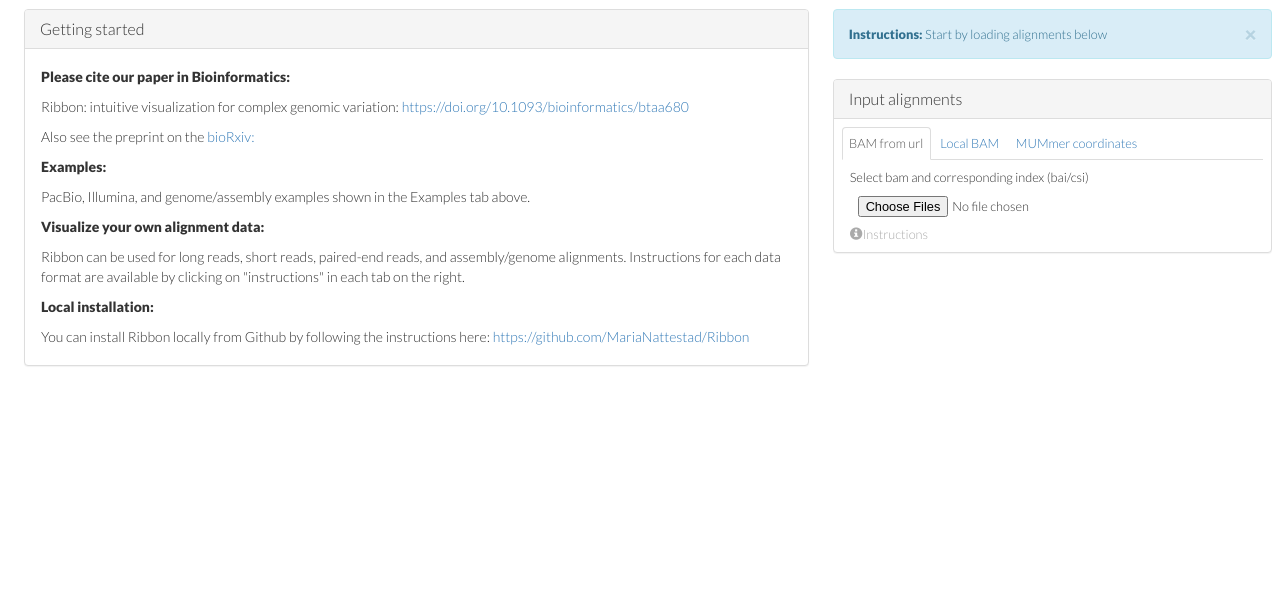
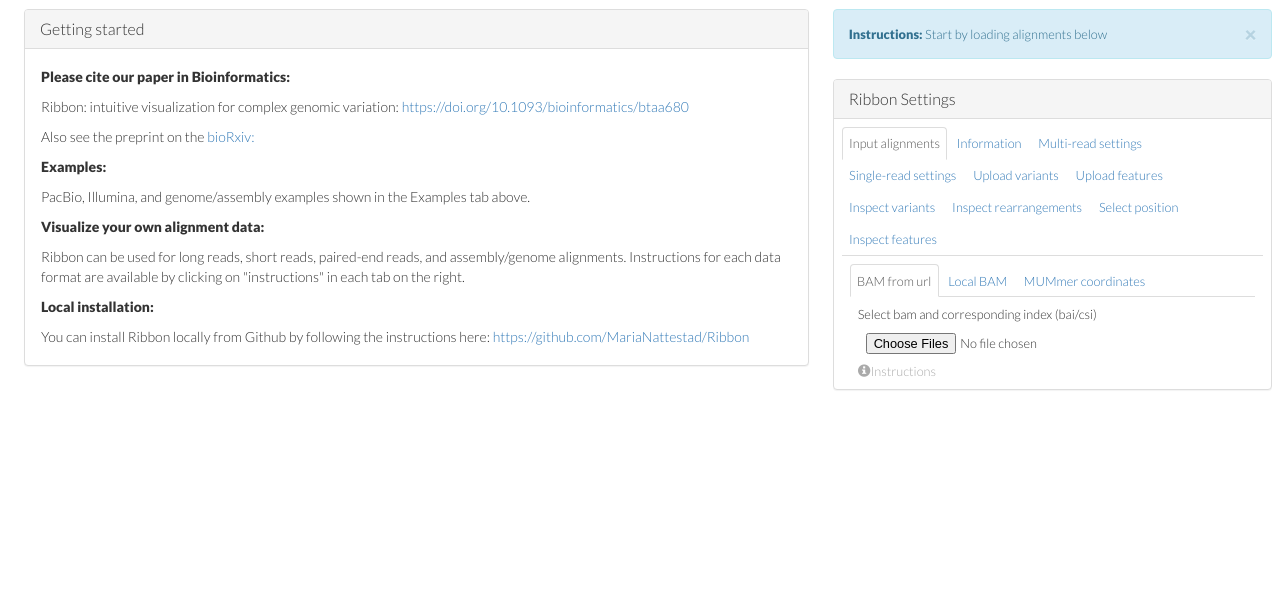
Before and after one commit to MariaNattestad/Ribbon, a PHP site: page / in a window 1280 px wide. Shown: the part 51-640 px from the top of the page. Run offline with PHP 8.4, Linux system fonts and the light colour scheme.

Commit message:
Move all the collapsible panels into tabs.
This makes it easier to see everything.
Next I'll combine some of them, especially data loading and data inspection for the same file format.

```diff
--- a/css/custom.css
+++ b/css/custom.css
@@ -265,5 +265,5 @@
 
 .scrollable_table_landing {
   overflow-y: scroll;
-  height: 200px;
+  height: 400px;
 }
--- a/index.html
+++ b/index.html
@@ -194,15 +194,59 @@
 	<div id="right_panel" style="display: flex; flex-direction: column; height: 80%;">
 		<div id='user-message'></div>
 		<div id='right-panel-under-alert' style="overflow: scroll; flex: 1;">
-			<div class="panel-group" id="data_description_panel">
 			<div class="panel panel-default">
 				<div class="panel-heading">
-						<h4 class="panel-title">
-						<a data-toggle="collapse" class="active" href="#collapsible_info_box">Information</a>
-						</h4>
+					<h4 class="panel-title">Ribbon Settings</h4>
 				</div>
-					<div class="panel-collapse collapse in" id="collapsible_info_box">
+
 				<div class="panel-body">
+
+					<!-- Tabs: -->
+					<ul class="nav nav-tabs">
+						<li class="active"><a data-toggle="tab" href="#tab_input_alignments">Input alignments</a></li>
+						<li><a data-toggle="tab" href="#tab_data_description">Information</a></li>
+						<li><a data-toggle="tab" href="#tab_region_settings">Multi-read settings</a></li>
+						<li><a data-toggle="tab" href="#tab_settings">Single-read settings</a></li>
+						<li><a data-toggle="tab" href="#tab_variant_input_panel">Upload variants</a></li>
+						<li><a data-toggle="tab" href="#tab_feature_input_panel">Upload features</a></li>
+						<li><a data-toggle="tab" href="#tab_variant_table_panel">Inspect variants</a></li>
+						<li><a data-toggle="tab" href="#tab_bedpe_table_panel">Inspect rearrangements</a></li>
+						<li><a data-toggle="tab" href="#tab_region_selector_panel">Select position</a></li>
+						<li><a data-toggle="tab" href="#tab_features_table_panel">Inspect features</a></li>
+					</ul>
+					<div class="tab-content">
+						<div id="tab_input_alignments" class="tab-pane fade in active">
+							<ul class="nav nav-tabs">
+								<li class="active"><a data-toggle="tab" href="#url_bam">BAM from url</a></li>
+								<li><a data-toggle="tab" href="#bam">Local BAM</a></li>
+								<li><a data-toggle="tab" href="#coords">MUMmer coordinates</a></li>
+							</ul>
+
+							<div class="tab-content">
+							<!-- Bam input -->
+								<div id="bam" class="tab-pane active">
+									<p>Select bam and corresponding index (bai/csi)</p>
+									<input type="file" name="files[]" id="bam_file"	multiple />
+									<span id="bam_info_icon" ><span class="glyphicon glyphicon-info-sign"></span>Instructions</span>
+								</div>
+								<div id="url_bam" class="tab-pane">
+									<input type="text" id="bam_url_input" value="http://">
+									<input type="submit" id="submit_bam_url" value="Load bam file from a url">
+									<p>Make sure the bam file exists and that it has a corresponding index (.bai or .csi) file with an identical filename except for the addition of the .bai or .csi suffix. If the bam file does not exist or cannot be read, a header will fail to appear but there will be no error message. If the header of the bam file does not show up within about 10 seconds, loading the bam file has probably failed and you should check to make sure it actually exists at the given address. (To test for this, put the url into your web browser. If it starts downloading the bam file, then also check whether adding .bai or .csi to the url downloads the index file. If one of these does not start a download, then the file does not exist.)
+									</p>
+									<p>Note that the bam file does not get read into memory, but the index file does, so if the index file is huge, it will take a while the first time you fetch reads from the bam file.
+									</p>
+								</div>
+							<!-- Coords input -->
+								<div id="coords" class="tab-pane">
+									<p>Upload a show-coords file:</p>
+									<input type="file" id="coords_file" />
+									<span id="coords_info_icon"> <span class="glyphicon glyphicon-info-sign"></span>Instructions</span>
+								</div>
+							</div>
+						</div>
+						<div id="tab_data_description" class="tab-pane fade">
+							<p>Information about the data and settings</p>
 							<div id="user_notes">
 								<label>Notes</label>
 								<textarea class="form-control" id="notes" placeholder="Add notes here (not saved)"></textarea>
@@ -234,28 +278,10 @@
 							<button id="screenshot_top">Download top view as png</button>
 							<button id="screenshot_bottom">Download bottom view as png</button>
 						</div>
-					</div>
-				</div>
-			</div>
+						<div id="tab_region_settings" class="tab-pane fade">
+							<p>Settings for the multi-read (top) view</p>
 
-			<div class="panel-group" id="region_settings_panel">
-				<div class="panel panel-default">
-					<div class="panel-heading">
-						<h4 class="panel-title">
-							<a data-toggle="collapse" class="active" href="#collapsible_region_settings_box">Multi-read settings</a>
-						</h4>
-					</div>
-					<div class="panel-collapse collapse in" id="collapsible_region_settings_box">
-						<div class="panel-body">
-							<ul class="nav nav-tabs">
-								<li class="active"><a data-toggle="tab" href="#tab_reference">Reference</a></li>
-								<li><a data-toggle="tab" href="#tab_reads">Reads</a></li>
-								<li><a data-toggle="tab" href="#tab_settings">Settings</a></li>
-								<li id="feature_filter_tab"><a data-toggle="tab" href="#tab_features">Filter features by type</a></li>
-							</ul>
-
-							<div class="tab-content">
-								<div id="tab_reference" class="tab-pane fade in active">
+							<h3>Settings about how the reference shows up</h3>
 							<table class="settings_table">
 								<col width="45%">
 								<col width="20%">
@@ -300,10 +326,9 @@
 								</tr>
 
 							</table>
-								</div>
 
-								<!-- Read filtering-->
-								<div id="tab_reads" class="tab-pane fade">
+
+							<h3>Settings about read filtering</h3>
 							<table class="settings_table">
 								<col width="45%">
 								<col width="20%">
@@ -341,16 +366,14 @@
 									</td>
 								</tr>
 							</table>
-								</div>
 
 
-
-								<div id="tab_features" class="tab-pane fade">
+							<div id="feature_filter_settings_div">
+								<h3>Filter features by type</h3>
 								<table id="feature_type_table"></table>
 							</div>
 
 
-								<div id="tab_settings" class="tab-pane fade">
 							<table class="settings_table">
 								<col width="30%">
 								<col width="50%">
@@ -380,22 +403,8 @@
 								</tr>
 							</table>
 						</div>
-							</div> <!-- end of tab content -->
-						</div>
-					</div>
-				</div>
-			</div>
-
-			<div class="panel-group" id="settings">
-				<div class="panel panel-default">
-					<div class="panel-heading">
-						<h4 class="panel-title">
-							<a data-toggle="collapse" class="active" href="#collapsible_detail_settings_box">Single-read settings</a>
-						</h4>
-					</div>
-					<div class="panel-collapse collapse in" id="collapsible_detail_settings_box">
-						<div class="panel-body">
-							<div class="panel-body">
+						<div id="tab_settings" class="tab-pane fade">
+							<p>Settings for the single-read (bottom) view</p>
 							<div id="ribbon_vs_dotplot_container">
 								<label class="radio-inline">
 									<input class="ribbon_vs_dotplot" id="select_ribbon" type="radio" name="ribbon_vs_dotplot" value="ribbon">Ribbon plot
@@ -406,14 +415,7 @@
 								</label>
 							</div>
 
-								<ul class="nav nav-tabs">
-									<li class="active"><a data-toggle="tab" href="#tab_select_read">Select read</a></li>
-									<li><a data-toggle="tab" href="#tab_filter_alignments">Filter alignments</a></li>
-									<li><a data-toggle="tab" href="#tab_singleread_settings">Settings</a></li>
-								</ul>
 
-								<div class="tab-content">
-									<div id="tab_select_read" class="tab-pane fade in active">
 							<table class="settings_table">
 								<col width="50%">
 								<col width="20%">
@@ -431,26 +433,7 @@
 									</td>
 								</tr>
 							</table>
-									</div>
-									<div id="tab_filter_alignments" class="tab-pane fade">
-										<table class="settings_table">
-											<col width="50%">
-											<col width="20%">
-											<col width="30%">
-											<tr>
-												<td id="min_mq_title">Minimum mapping quality: </td>
-												<td><span id="mq_label">0</span></td>
-												<td><div class="slider" id="mq_slider"></div></td>
-											</tr>
-											<tr>
-												<td>Minimum alignment length: </td>
-												<td><span id="align_length_label">inf</span></td>
-												<td><div class="slider" id="align_length_slider"></div></td>
 
-											</tr>
-										</table>
-									</div>
-									<div id="tab_singleread_settings" class="tab-pane fade">
 							<table class="settings_table">
 								<col width="50%">
 								<col width="20%">
@@ -480,68 +463,26 @@
 								<!-- <tr class="ribbon_settings"><th colspan="3">Ribbon plot settings</th></tr> -->
 
 							</table>
+
+							<h3>Filter alignments</h3>
+							<table class="settings_table">
+								<col width="50%">
+								<col width="20%">
+								<col width="30%">
+								<tr>
+									<td id="min_mq_title">Minimum mapping quality: </td>
+									<td><span id="mq_label">0</span></td>
+									<td><div class="slider" id="mq_slider"></div></td>
+								</tr>
+								<tr>
+									<td>Minimum alignment length: </td>
+									<td><span id="align_length_label">inf</span></td>
+									<td><div class="slider" id="align_length_slider"></div></td>
+
+								</tr>
+							</table>
 						</div>
-								</div>
-							</div>
-						</div>
-					</div>
-				</div>
-			</div>
-
-
-
-
-			<div class="panel-group">
-				<div class="panel panel-default">
-					<div class="panel-heading">
-						<h4 class="panel-title">
-							<a data-toggle="collapse" class="active" href="#collapsible_alignment_input_box">Input alignments</a>
-						</h4>
-					</div>
-					<div class="panel-collapse collapse in" id="collapsible_alignment_input_box">
-						<div class="panel-body">
-							<ul class="nav nav-tabs">
-								<li class="active"><a data-toggle="tab" href="#url_bam">BAM from url</a></li>
-								<li><a data-toggle="tab" href="#bam">Local BAM</a></li>
-								<li><a data-toggle="tab" href="#coords">MUMmer coordinates</a></li>
-							</ul>
-
-							<div class="tab-content">
-							<!-- Bam input -->
-								<div id="bam" class="tab-pane active">
-									<p>Select bam and corresponding index (bai/csi)</p>
-									<input type="file" name="files[]" id="bam_file"	multiple />
-									<span id="bam_info_icon" ><span class="glyphicon glyphicon-info-sign"></span>Instructions</span>
-								</div>
-								<div id="url_bam" class="tab-pane">
-									<input type="text" id="bam_url_input" value="http://">
-									<input type="submit" id="submit_bam_url" value="Load bam file from a url">
-									<p>Make sure the bam file exists and that it has a corresponding index (.bai or .csi) file with an identical filename except for the addition of the .bai or .csi suffix. If the bam file does not exist or cannot be read, a header will fail to appear but there will be no error message. If the header of the bam file does not show up within about 10 seconds, loading the bam file has probably failed and you should check to make sure it actually exists at the given address. (To test for this, put the url into your web browser. If it starts downloading the bam file, then also check whether adding .bai or .csi to the url downloads the index file. If one of these does not start a download, then the file does not exist.)
-									</p>
-									<p>Note that the bam file does not get read into memory, but the index file does, so if the index file is huge, it will take a while the first time you fetch reads from the bam file.
-									</p>
-								</div>
-							<!-- Coords input -->
-								<div id="coords" class="tab-pane">
-									<p>Upload a show-coords file:</p>
-									<input type="file" id="coords_file" />
-									<span id="coords_info_icon"> <span class="glyphicon glyphicon-info-sign"></span>Instructions</span>
-								</div>
-							</div>
-						</div>
-					</div>
-				</div>
-			</div>
-
-			<div class="panel-group" id="variant_input_panel">
-				<div class="panel panel-default">
-					<div class="panel-heading">
-						<h4 class="panel-title">
-							<a data-toggle="collapse" class="active" href="#collapsible_variant_upload_box">Upload variants</a>
-						</h4>
-					</div>
-					<div class="panel-collapse collapse in" id="collapsible_variant_upload_box">
-						<div class="panel-body">
+						<div id="tab_variant_input_panel" class="tab-pane fade">
 							<ul class="nav nav-tabs">
 								<li class="active"><a data-toggle="tab" href="#upload_variants">upload vcf or bed</a></li>
 								<li><a data-toggle="tab" href="#upload_bedpe">upload bedpe</a></li>
@@ -562,35 +503,12 @@
 								</div>
 							</div>
 						</div>
-					</div>
-				</div>
-			</div>
-
-			<div class="panel-group" id="feature_input_panel">
-				<div class="panel panel-default">
-					<div class="panel-heading">
-						<h4 class="panel-title">
-							<a data-toggle="collapse" class="active" href="#collapsible_feature_upload_box">Upload features</a>
-						</h4>
-					</div>
-					<div class="panel-collapse collapse in" id="collapsible_feature_upload_box">
-						<div class="panel-body">
+						<div id="tab_feature_input_panel" class="tab-pane fade">
 							<p>Upload a bed file with genes, repeats, or any other types of elements you want to annotate</p>
 							<input type="file" id="ribbon_feature_bed_file" />
 							<p><span class="bed_info_icon"> <span class="glyphicon glyphicon-info-sign"></span> Instructions for .bed file</span></p>
 						</div>
-					</div>
-				</div>
-			</div>
-			<div class="panel-group" id="variant_table_panel">
-				<div class="panel panel-default">
-					<div class="panel-heading">
-						<h4 class="panel-title">
-							<a data-toggle="collapse" class="active" href="#collapsible_variant_table_box">Inspect variants</a>
-						</h4>
-					</div>
-					<div class="panel-collapse collapse in" id="collapsible_variant_table_box">
-						<div class="panel-body">
+						<div id="tab_variant_table_panel" class="tab-pane fade">
 							<div id="variant_table_box">
 								<p> Showing only the first 1000 variants. Sort by clicking column names. Filter by typing =chr20, >2000, etc. for each column. For bam files, click on a row in the table to fetch reads around that feature. </p>
 								<div id="ribbon_variant_table_landing" class="scrollable_table_landing">
@@ -598,18 +516,7 @@
 								</div>
 							</div>
 						</div>
-					</div>
-				</div>
-			</div>
-			<div class="panel-group" id="bedpe_table_panel">
-				<div class="panel panel-default">
-					<div class="panel-heading">
-						<h4 class="panel-title">
-							<a data-toggle="collapse" class="active" href="#collapsible_bedpe_table_box">Inspect rearrangements</a>
-						</h4>
-					</div>
-					<div class="panel-collapse collapse in" id="collapsible_bedpe_table_box">
-						<div class="panel-body">
+						<div id="tab_bedpe_table_panel" class="tab-pane fade">
 							<div id="bedpe_table_box">
 								<p> Showing only the first 1000 variants. Sort by clicking column names, and filter by typing into the text boxes for each column. For instance, type >20 or =chr2. Separate multiple filters in a single column using spaces. For bam files, click on a row in the table to fetch reads around that feature. </p>
 								<div id="bedpe_table_landing" class="scrollable_table_landing">
@@ -617,45 +524,19 @@
 								</div>
 							</div>
 						</div>
-					</div>
-				</div>
-			</div>
-
-
-
-
-			<div class="panel-group" id="region_selector_panel">
-				<div class="panel panel-default">
-					<div class="panel-heading">
-						<h4 class="panel-title">
-							<a data-toggle="collapse" class="active" href="#collapsible_region_picking_box">Select position</a>
-						</h4>
-					</div>
-					<div class="panel-collapse collapse in" id="collapsible_region_picking_box">
-						<div class="panel-body">
+						<div id="tab_region_selector_panel" class="tab-pane fade">
+							<p>Select position</p>
 							<div id="region_box">
 								<input class="tiny_input" type="text" id="region_chrom" placeholder="chr1"> :
 								<input class="small_input" type="number" id="region_start" placeholder="123456789">
 								<button id="region_go">Go</button>
 							</div>
 						</div>
-					</div>
-				</div>
-			</div>
-
-			<div class="panel-group" id="feature_table_panel">
-				<div class="panel panel-default">
-					<div class="panel-heading">
-						<h4 class="panel-title">
-							<a data-toggle="collapse" class="active" href="#collapsible_feature_table_box">Inspect features</a>
-						</h4>
-					</div>
-					<div class="panel-collapse collapse in" id="collapsible_feature_table_box">
-						<div class="panel-body">
+						<div id="tab_features_table_panel" class="tab-pane fade">
 							<div id="feature_table_box">
 								<p>Showing only the first 1000 features. Sort by clicking column names. Filter by typing queries into text input boxes, e.g. =17, >200.</p>
 								<div id="feature_table_landing" class="scrollable_table_landing">
-
+									<!-- superTable creates a table here out of _Features -->
 								</div>
 							</div>
 						</div>
@@ -663,7 +544,6 @@
 				</div>
 			</div>
 		</div>
-
 	</div>
 </div>
 
```
Also changed, not shown: js/index_ribbon.js. Lines whose indentation alone changed are shown as unchanged.
